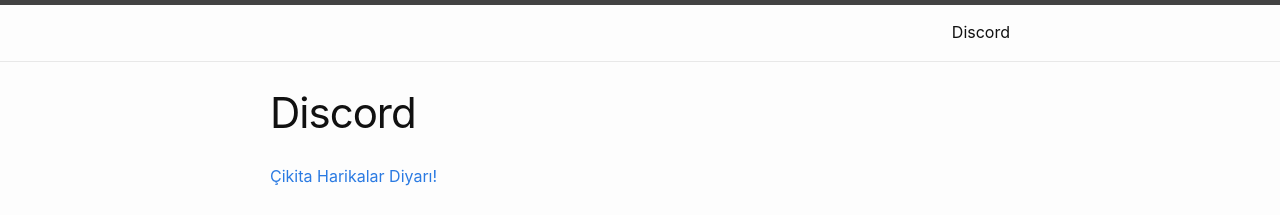
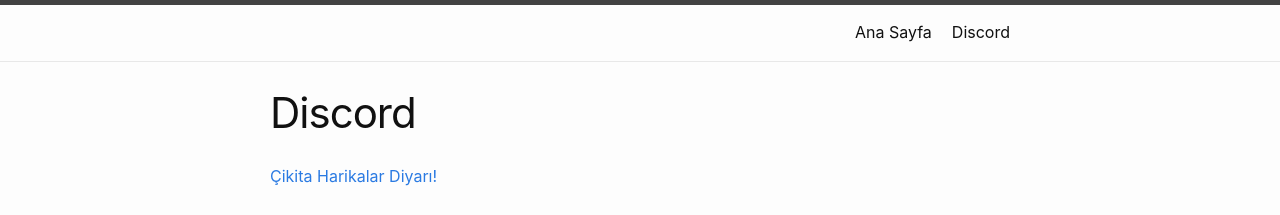
Before and after one commit to ChikitaBot/info, a Jekyll site: the page built from menu/discord.markdown, in a window 1280 px wide. Shown: the top 215 px of the page. Built offline with Jekyll 4.4.1, drawn with Linux system fonts in a browser that asks for light colours.

Commit message:
Update discord.html

```diff
--- a/_layouts/discord.html
+++ b/_layouts/discord.html
@@ -28,7 +28,7 @@
           </span>
         </label>
 
-        <div class="trigger"><a class="page-link" href="/info/discord/">Discord</a></div>
+        <div class="trigger"><a class="page-link" href="/">Ana Sayfa</a><a class="page-link" href="/discord/">Discord</a></div>
       </nav></div>
 </header>
 <main class="page-content" aria-label="Content">
```
